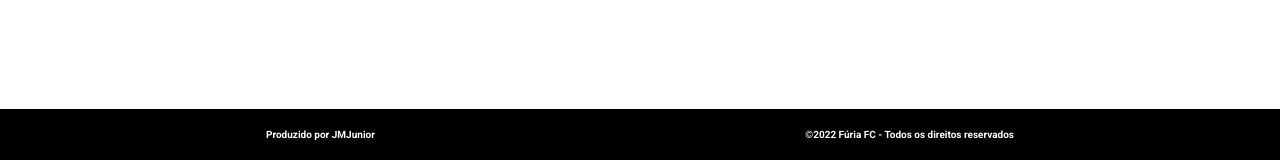
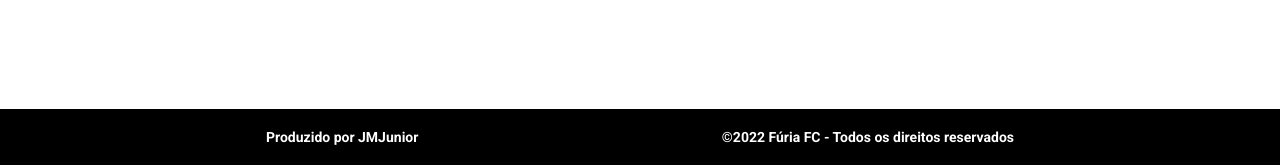
Before and after one commit to JmJunior20/furia-fc, a plain HTML site: page index.html in a window 1280 px wide. Shown: the part 2311-2476 px from the top of the page. Drawn offline with Linux system fonts and the light colour scheme.

Commit message:
Ajustando o footer

```diff
--- a/style.css
+++ b/style.css
@@ -254,7 +254,7 @@ footer {
     color: white;
     padding-block: 2rem;
 
-    font-size: 1rem;
+    font-size: 1.2rem;
 }
 
 footer a {
@@ -422,4 +422,7 @@ footer .wrapper {
         justify-content: space-between;
         align-items: center;
     }
+    footer .wrapper p {
+        font-size: 1.4rem;
+    }
 }
```
